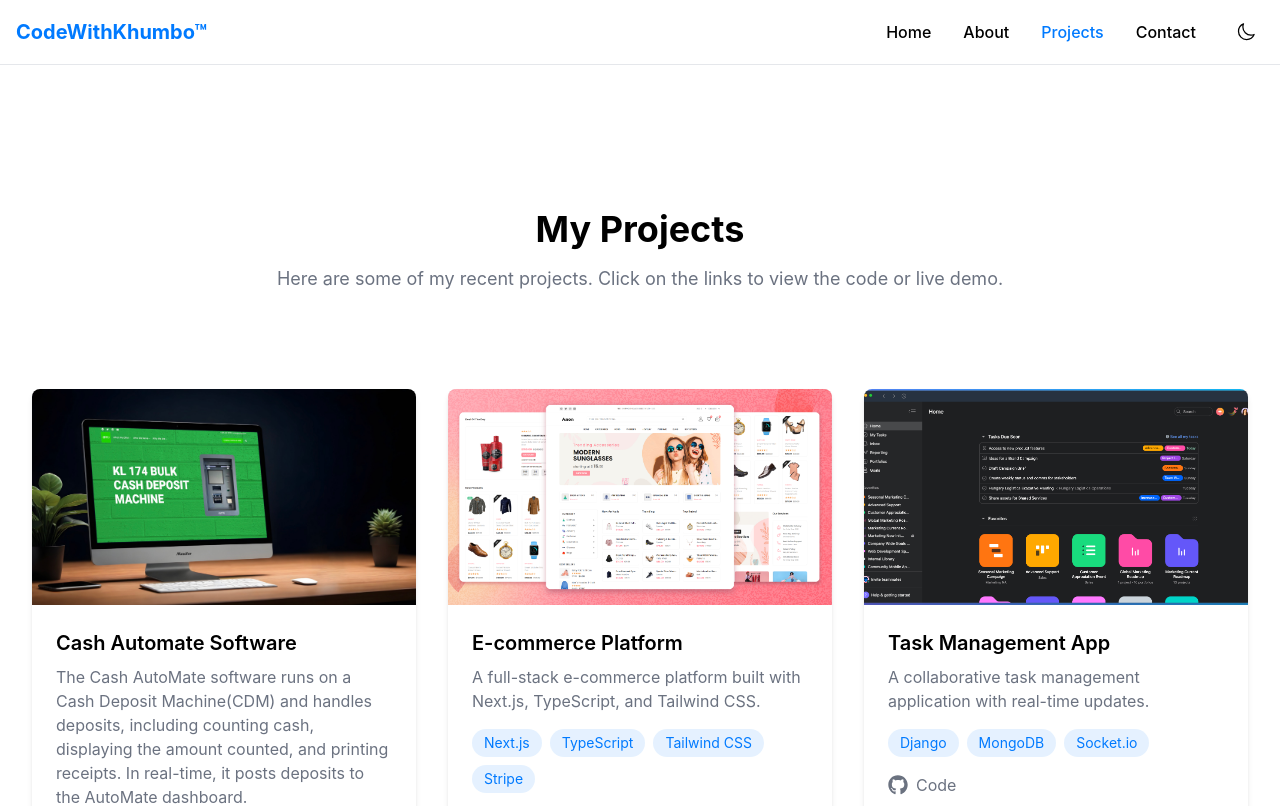
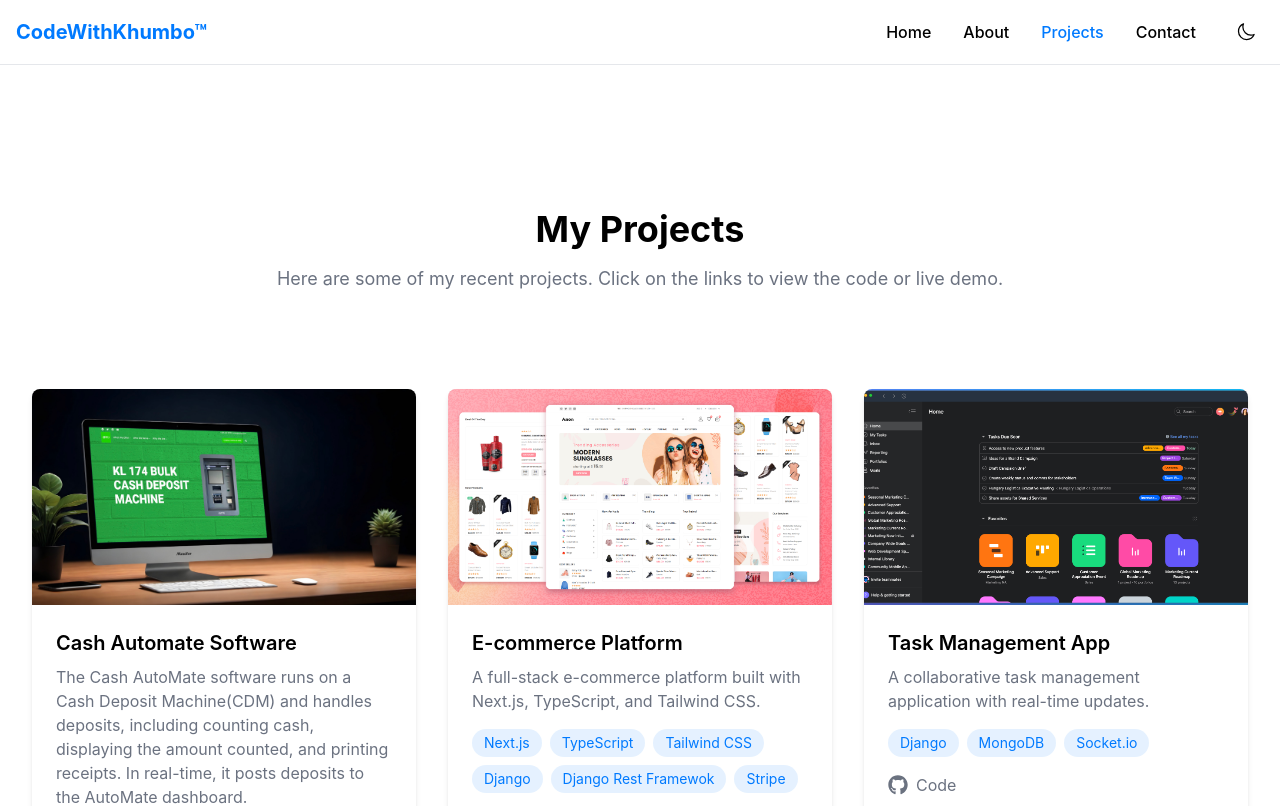
Before and after one commit to khumbolamulungu/codewithkhumbo, a Next.js app: page /projects in a window 1280 px wide. Shown: the top 806 px of the page. Built offline with nearby package versions, Linux system fonts and the light colour scheme.

Commit message:
third commit

```diff
--- a/contents/projects.ts
+++ b/contents/projects.ts
@@ -12,7 +12,7 @@ export const projects: Project[] = [
     {
         title: 'E-commerce Platform',
         description: 'A full-stack e-commerce platform built with Next.js, TypeScript, and Tailwind CSS.',
-        technologies: ['Next.js', 'TypeScript', 'Tailwind CSS', 'Stripe'],
+        technologies: ['Next.js', 'TypeScript', 'Tailwind CSS', 'Django', 'Django Rest Framewok','Stripe'],
         githubLink: 'https://github.com/khumbolamulungu',
         image: '/projects/e-commerce-website.png',
       },
```
